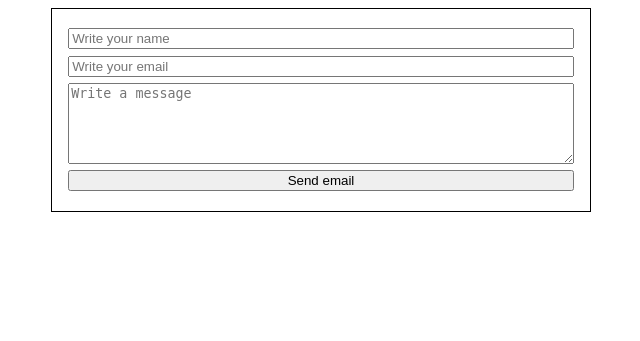
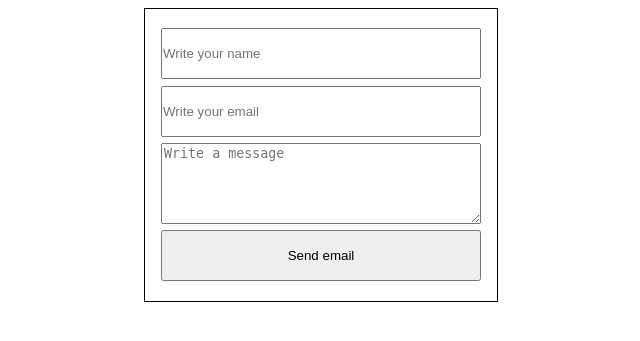
Before and after one commit to svcTheDev/php_falcon, a PHP site: page / in a window 1280 px wide. Shown: the top 341 px of the page, without its empty margins (319-959 px from the left). Run offline with PHP 8.4, Linux system fonts and the light colour scheme; data that the repository does not hold is empty.

Commit message:
form ended

```diff
--- a/practices/contact_form/index.css
+++ b/practices/contact_form/index.css
@@ -7,7 +7,7 @@ body {
 }
 
 main {
-    width: 40%;
+    width: 20rem;
     margin: 0 auto;
     border: .2px solid;
     padding: 1rem;
@@ -18,6 +18,16 @@ main {
     flex-direction: column;
 }
 
-input, textarea {
+input  {
+    padding: 1rem 0;
     margin: .2rem 0;
 }
+
+textarea {
+    margin: .2rem 0;
+}
+
+.alert {
+    background-color: red;
+    color: white;
+}
--- a/practices/contact_form/index.view.php
+++ b/practices/contact_form/index.view.php
@@ -8,17 +8,32 @@
     <link rel="preconnect" href="https://fonts.googleapis.com">
     <link rel="preconnect" href="https://fonts.gstatic.com" crossorigin>
     <link href="https://fonts.googleapis.com/css2?family=Roboto:wght@300&display=swap" rel="stylesheet">
+
 </head>
 <body>
     <main>
-        <div class="wrap_container">
-            <input type="text" name="name" id="name" placeholder="Write your name">
+        <div>
+            <form class="wrap_container" action="<?php echo htmlspecialchars($_SERVER['PHP_SELF']);?>" method="post">
+                <input type="text" name="name" id="name" placeholder="Write your name" value="<?php echo $name;?>">
+                <span class="alert"><?php echo $name_error;?></span>
+                <input type="email" name="email" id="email" placeholder="Write your email" value="<?php echo $email;?>">
+                <span class="alert"><?php echo $email_error;?></span>
+                <textarea name="message" id="message" cols="10" rows="5" placeholder="Write a message" value="<?php echo $message;?>"></textarea>
+                <span class="alert"><?php echo $message_error;?></span>
 
-            <input type="email" name="name" id="name" placeholder="Write your email">
+<!--
+                <?php if (!empty($errors)): ?>
+                    <div class="alert error">
+                        <?php echo $errors; ?>
+                    </div>
+                <?php elseif($sent): ?>
+                    <div class="alert success">
+                        <p>Sent correctly</p>
+                    </div>
+                <?php endif ?>  -->
 
-            <textarea name="message" id="message" cols="10" rows="5" placeholder="Write a message"></textarea>
-
-            <input type="submit" value="Send email">
+                <input type="submit" name="submit" value="Send email">
+            </form>
         </div>
     </main>
 </body>
```
Also changed, not shown: practices/contact_form/index.php (+66 -0 lines).
